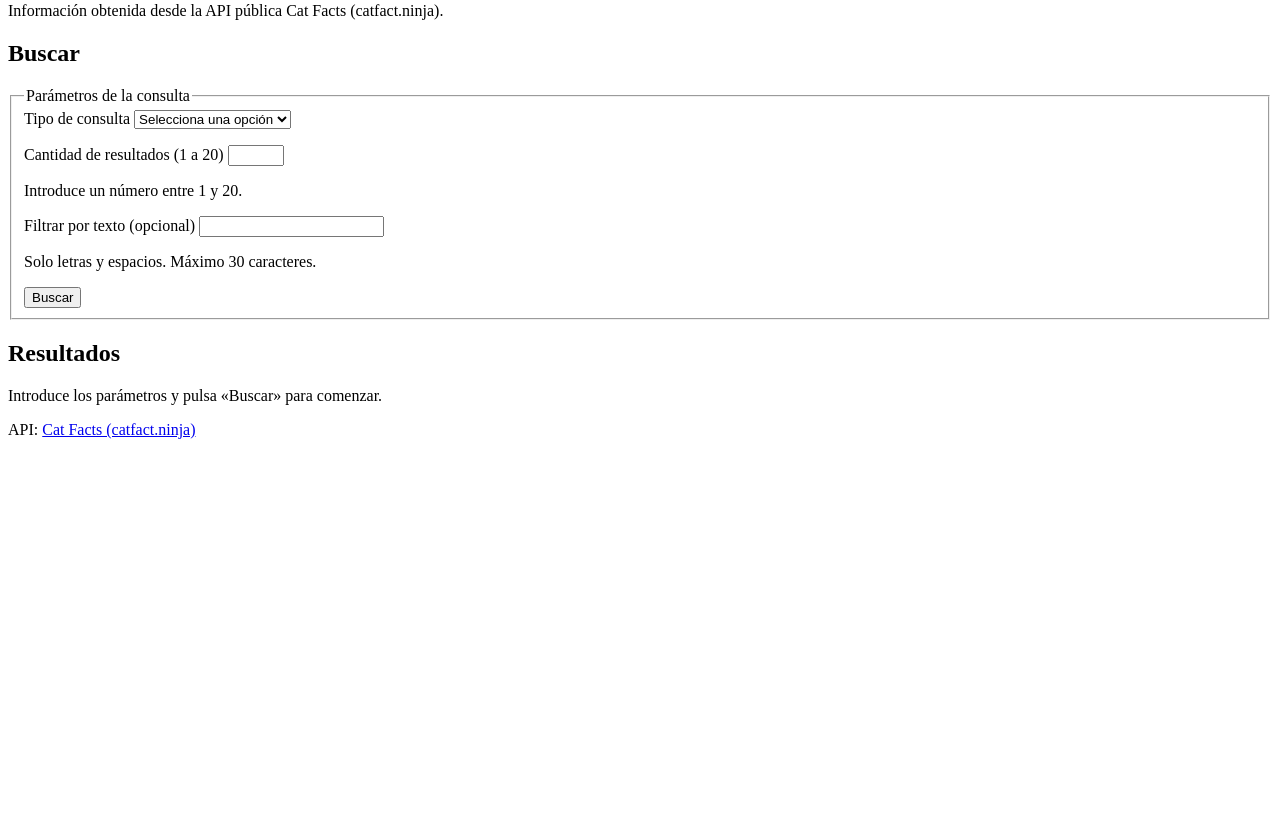
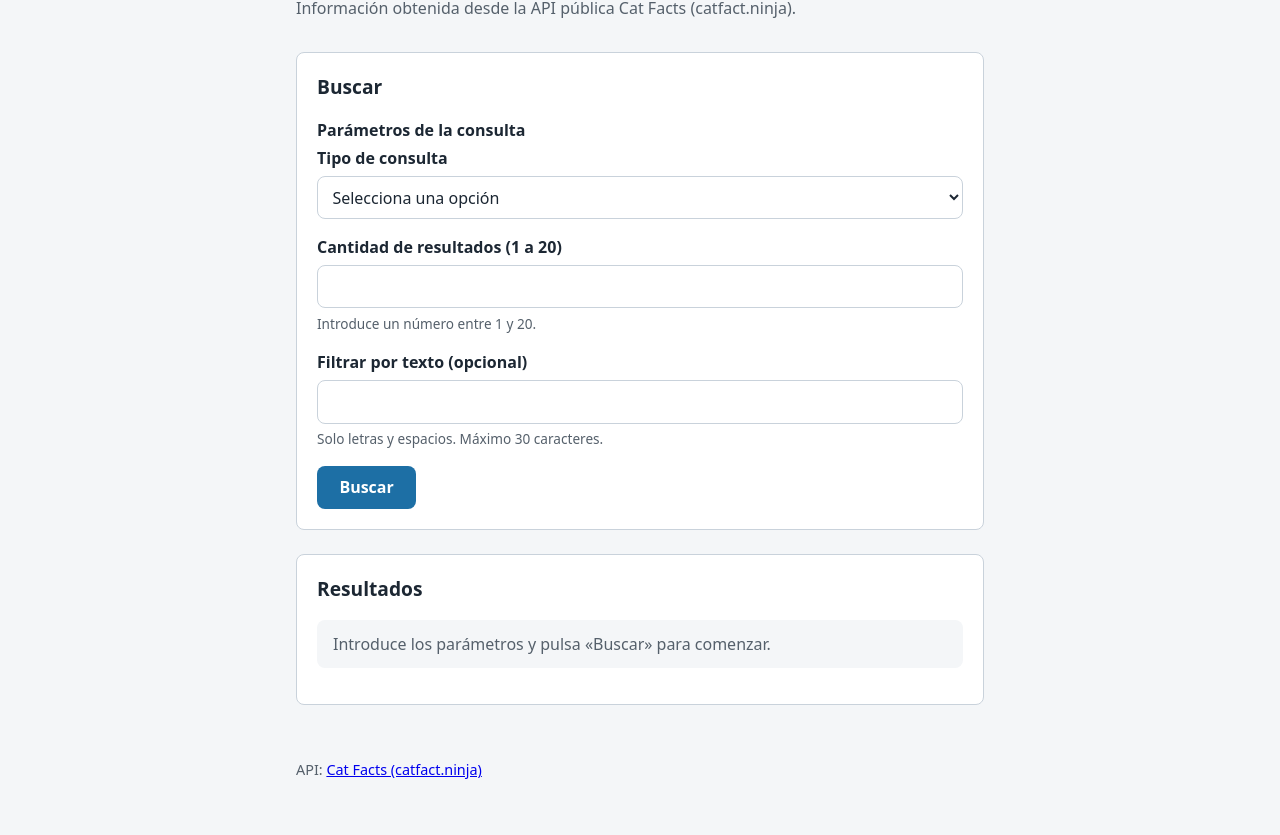
Before and after one commit to Maynorpoz/consumo_api, a website with bundled scripts: page index.html in a window 1280 px wide. Shown: the part 78-913 px from the top of the page. Before the commit the page ends 800 px from the top, so only its background shows below. Built offline with nearby package versions, Linux system fonts and the light colour scheme.

Commit message:
style: hoja de estilos con foco visible y estados de la interfaz

```diff
--- a/css/styles.css
+++ b/css/styles.css
@@ -1 +1,230 @@
-/* Estilos de la aplicación. */
+/* ===== Base ===== */
+:root {
+  --color-fondo: #f4f6f8;
+  --color-superficie: #ffffff;
+  --color-texto: #1c2733;
+  --color-texto-suave: #55606b;
+  --color-borde: #c9d2db;
+  --color-primario: #1d6fa5;
+  --color-primario-hover: #17587f;
+  --color-error: #b3261e;
+  --color-exito: #1c7c3c;
+  --radio: 8px;
+  --espacio: 1rem;
+}
+
+* {
+  box-sizing: border-box;
+}
+
+body {
+  margin: 0;
+  padding: 0;
+  background: var(--color-fondo);
+  color: var(--color-texto);
+  font-family: system-ui, -apple-system, "Segoe UI", Roboto, sans-serif;
+  line-height: 1.5;
+}
+
+/* ===== Layout ===== */
+header,
+main,
+footer {
+  max-width: 720px;
+  margin-inline: auto;
+  padding-inline: var(--espacio);
+}
+
+header {
+  padding-block: 2rem 1rem;
+}
+
+header h1 {
+  margin: 0 0 0.25rem;
+  font-size: 1.6rem;
+}
+
+header p {
+  margin: 0;
+  color: var(--color-texto-suave);
+}
+
+main {
+  display: grid;
+  gap: 1.5rem;
+  padding-block: 1rem;
+}
+
+section {
+  background: var(--color-superficie);
+  border: 1px solid var(--color-borde);
+  border-radius: var(--radio);
+  padding: 1.25rem;
+}
+
+section h2 {
+  margin-top: 0;
+  font-size: 1.2rem;
+}
+
+footer {
+  padding-block: 1.5rem 2.5rem;
+  color: var(--color-texto-suave);
+  font-size: 0.9rem;
+}
+
+/* ===== Formulario ===== */
+fieldset {
+  border: none;
+  padding: 0;
+  margin: 0;
+  display: grid;
+  gap: 1rem;
+}
+
+legend {
+  font-weight: 600;
+  padding: 0;
+  margin-bottom: 0.25rem;
+}
+
+.campo {
+  display: grid;
+  gap: 0.35rem;
+}
+
+.campo label {
+  font-weight: 600;
+}
+
+.campo input,
+.campo select {
+  width: 100%;
+  padding: 0.55rem 0.65rem;
+  font: inherit;
+  color: inherit;
+  background: var(--color-superficie);
+  border: 1px solid var(--color-borde);
+  border-radius: var(--radio);
+}
+
+.ayuda {
+  margin: 0;
+  font-size: 0.85rem;
+  color: var(--color-texto-suave);
+}
+
+.error-campo {
+  margin: 0;
+  font-size: 0.85rem;
+  color: var(--color-error);
+  font-weight: 600;
+  min-height: 1.2em;
+}
+
+.error-campo:empty {
+  display: none;
+}
+
+/* Marca visual cuando la validación nativa falla tras un envío */
+.campo input:user-invalid,
+.campo select:user-invalid {
+  border-color: var(--color-error);
+}
+
+button {
+  justify-self: start;
+  padding: 0.6rem 1.4rem;
+  font: inherit;
+  font-weight: 600;
+  color: #fff;
+  background: var(--color-primario);
+  border: none;
+  border-radius: var(--radio);
+  cursor: pointer;
+}
+
+button:hover {
+  background: var(--color-primario-hover);
+}
+
+button:disabled {
+  opacity: 0.6;
+  cursor: progress;
+}
+
+/* ===== Foco visible (accesibilidad) ===== */
+:focus-visible {
+  outline: 3px solid var(--color-primario);
+  outline-offset: 2px;
+}
+
+/* ===== Zona de resultados ===== */
+#estado {
+  margin: 0 0 1rem;
+  padding: 0.75rem 1rem;
+  border-radius: var(--radio);
+  background: var(--color-fondo);
+  color: var(--color-texto-suave);
+}
+
+#estado[data-estado="cargando"] {
+  color: var(--color-primario);
+}
+
+#estado[data-estado="error"] {
+  background: #fbe9e7;
+  color: var(--color-error);
+}
+
+#estado[data-estado="exito"] {
+  color: var(--color-exito);
+}
+
+#resultados {
+  list-style: none;
+  margin: 0;
+  padding: 0;
+  display: grid;
+  gap: 0.75rem;
+}
+
+#resultados li {
+  padding: 0.85rem 1rem;
+  background: var(--color-fondo);
+  border: 1px solid var(--color-borde);
+  border-radius: var(--radio);
+}
+
+#resultados li h3 {
+  margin: 0 0 0.35rem;
+  font-size: 1rem;
+}
+
+#resultados li p {
+  margin: 0;
+}
+
+#resultados:empty {
+  display: none;
+}
+
+/* ===== Responsive ===== */
+@media (max-width: 480px) {
+  header h1 {
+    font-size: 1.35rem;
+  }
+
+  button {
+    justify-self: stretch;
+    text-align: center;
+  }
+}
+
+/* ===== Preferencia de movimiento reducido ===== */
+@media (prefers-reduced-motion: reduce) {
+  * {
+    animation: none !important;
+    transition: none !important;
+  }
+}
```
